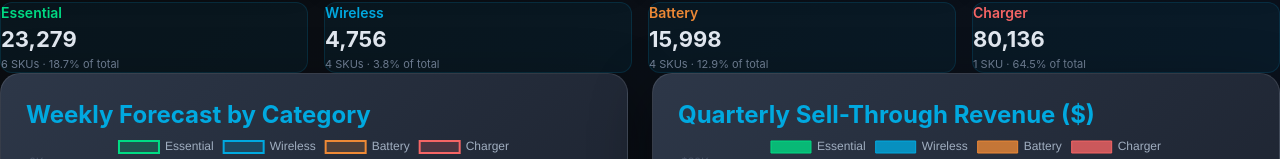
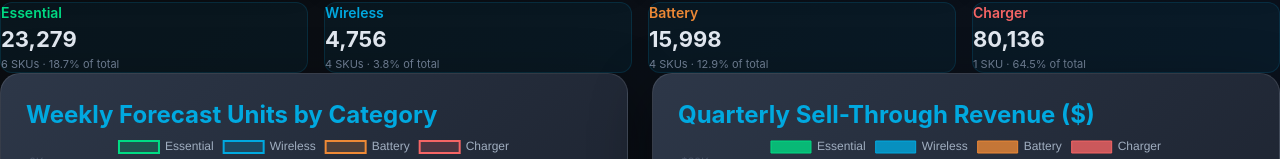
Before and after one commit to kyle-bartlett/analysis-dashboards, a Next.js app in the folder analysis-dashboards/c2-cpfr/: page / in a window 1280 px wide. Shown: the part 641-800 px from the top of the page. Built offline with nearby package versions, Linux system fonts and the light colour scheme.

Commit message:
fix: weekly chart title → Weekly Forecast Units by Category

```diff
--- a/analysis-dashboards/c2-cpfr/app/page.tsx
+++ b/analysis-dashboards/c2-cpfr/app/page.tsx
@@ -1306,7 +1306,7 @@ export default function Dashboard() {
         <div className="grid grid-cols-1 lg:grid-cols-2 gap-6 mb-9">
           <div className="card" style={{ padding: 25 }}>
             <h3 className="text-2xl font-bold text-[var(--anker-blue)] mb-4">
-              Weekly Forecast by Category
+              Weekly Forecast Units by Category
             </h3>
             <div className="relative h-[280px]">
               <canvas ref={chartWeeklyRef} />
```
